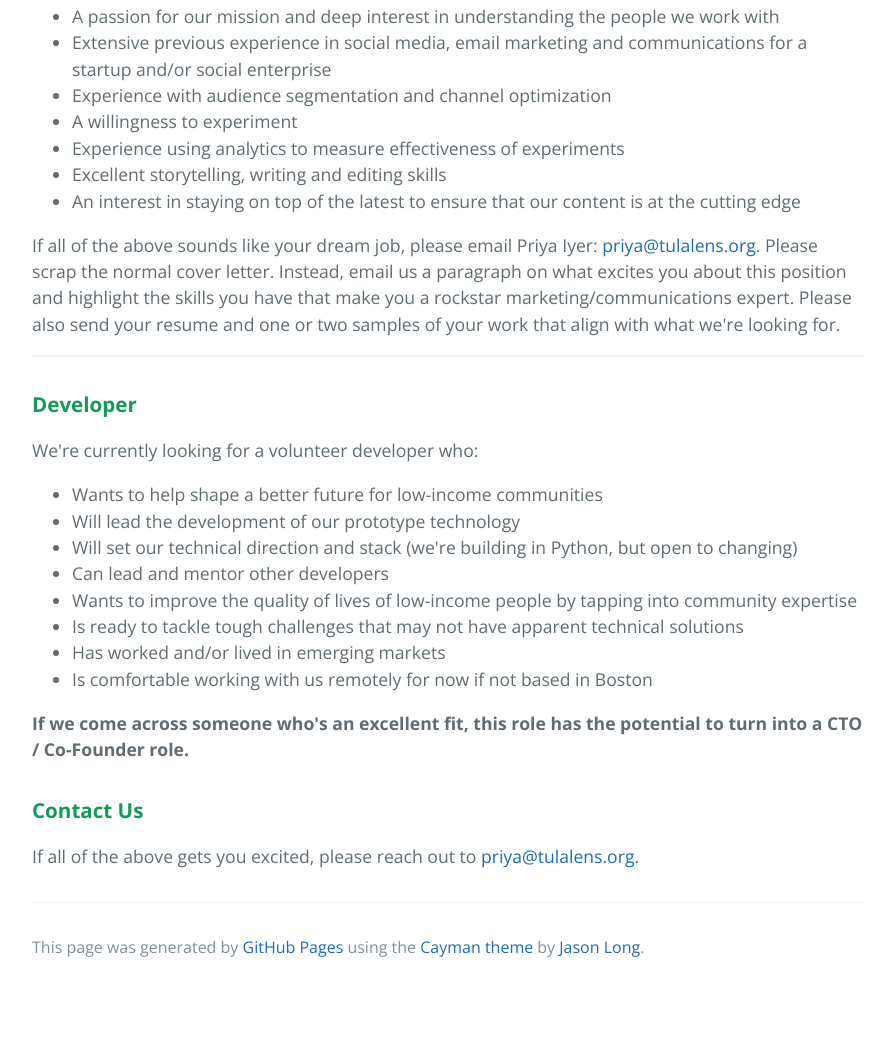
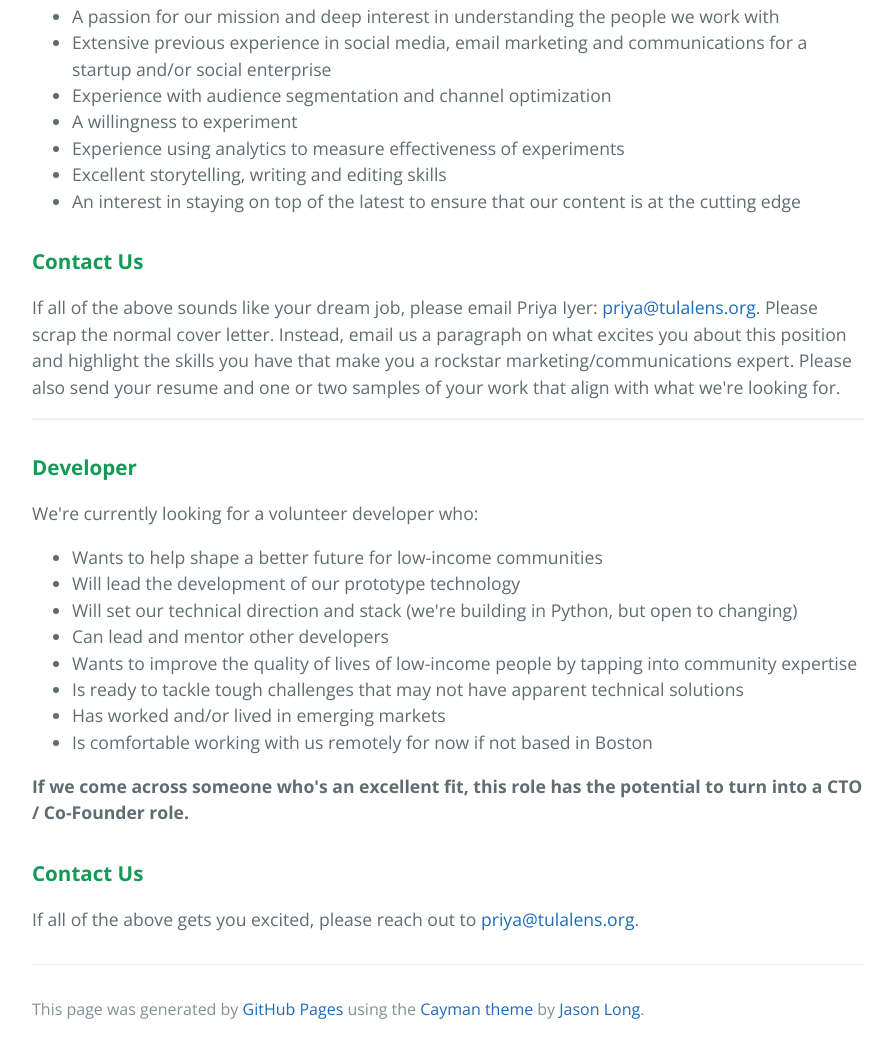
Before and after one commit to priya-tulalens/priya-tulalens.github.io, a plain HTML site: page index.html in a window 1280 px wide. Shown: the part 1506-2549 px from the top of the page, without its empty margins (192-1087 px from the left). Before the commit the page ends 2497 px from the top, so only its background shows below. Drawn offline with nearby package versions, Linux system fonts and the light colour scheme.

```diff
--- a/index.html
+++ b/index.html
@@ -60,6 +60,10 @@
 <li>An interest in staying on top of the latest to ensure that our content is at the cutting edge</li>
 </ul>
 
+<h3>
+<a id="contact-us" class="anchor" href="#contact-us" aria-hidden="true"><span class="octicon octicon-link"></span></a><strong>Contact Us</strong>
+</h3>
+
 <p>If all of the above sounds like your dream job, please email Priya Iyer: <a href="mailto:priya@tulalens.org">priya@tulalens.org</a>. Please scrap the normal cover letter. Instead, email us a paragraph on what excites you about this position and highlight the skills you have that make you a rockstar marketing/communications expert. Please also send your resume and one or two samples of your work that align with what we're looking for.</p>
 
 <hr>
@@ -84,7 +88,7 @@
 <p><strong>If we come across someone who's an excellent fit, this role has the potential to turn into a CTO / Co-Founder role.</strong></p>
 
 <h3>
-<a id="contact-us" class="anchor" href="#contact-us" aria-hidden="true"><span class="octicon octicon-link"></span></a><strong>Contact Us</strong>
+<a id="contact-us-1" class="anchor" href="#contact-us-1" aria-hidden="true"><span class="octicon octicon-link"></span></a><strong>Contact Us</strong>
 </h3>
 
 <p>If all of the above gets you excited, please reach out to <a href="mailto:priya@tulalens.org">priya@tulalens.org</a>. </p>
```
Also changed, not shown: params.json (+1 -1 lines).
